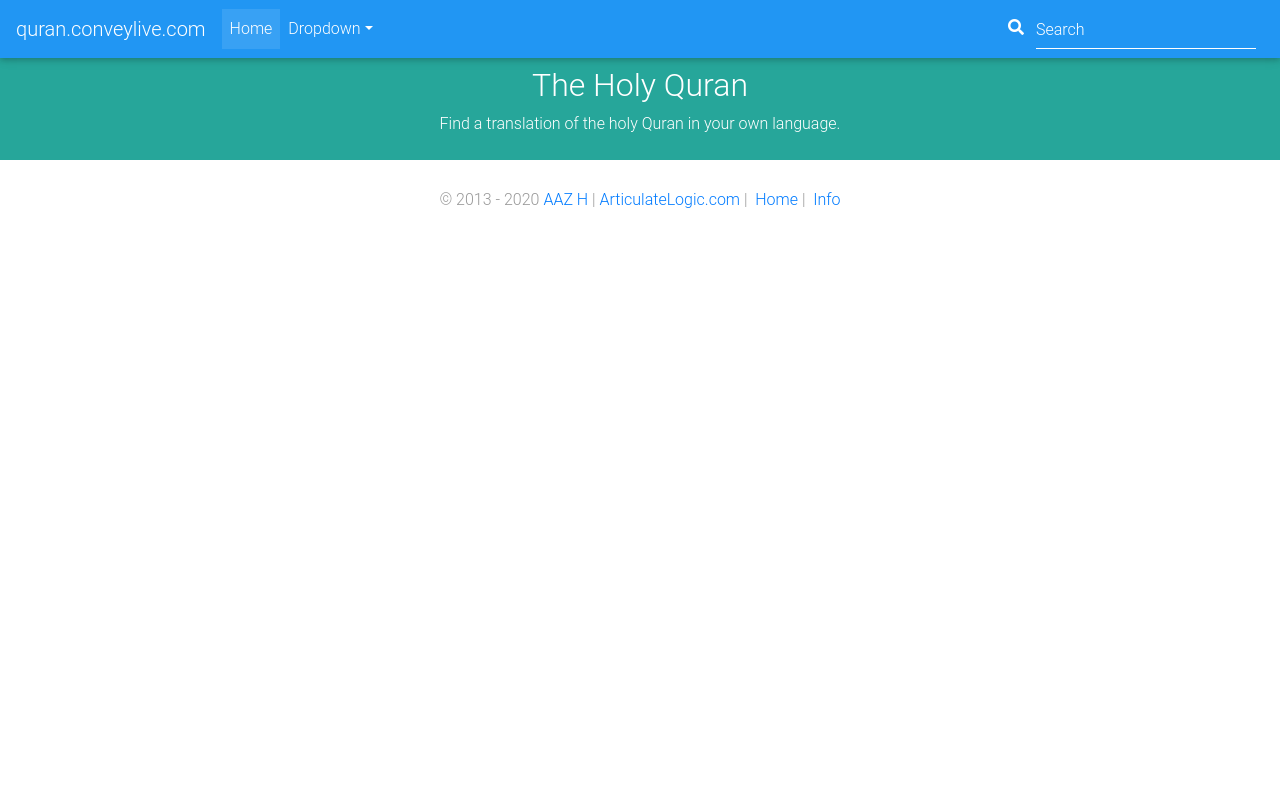
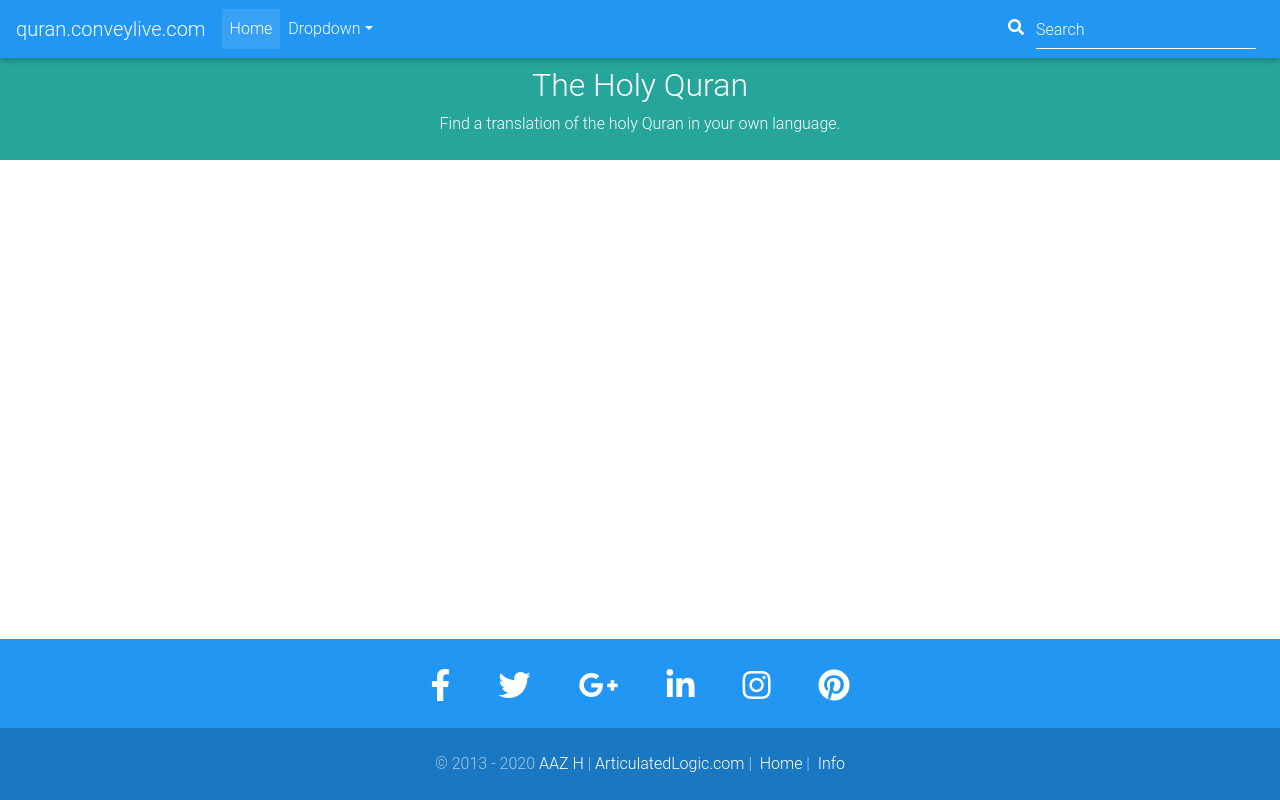
Before and after one commit to aazhbd/quoteshare, a Django app: page / in a window 1280 px wide. Run offline with Django 3.2, Linux system fonts and the light colour scheme; data that the repository does not hold is empty; some libraries are stand-ins or nearby versions; some web fonts are replaced.

Commit message:
Added footer styling.

```diff
--- a/qquote/static/css/style.css
+++ b/qquote/static/css/style.css
@@ -1,10 +1,12 @@
+
 html {
   position: relative;
   min-height: 100%;
 }
 
 body {
-  margin-bottom: 60px;
+  margin-bottom: 200px;
+  height: 100%;
 }
 
 
@@ -69,18 +71,9 @@ body {
   font-weight: 900;
 }
 
-
-#footer {
-  position: relative;
+.footer {
+  position: absolute;
+  bottom: 0;
   float: none;
-  text-align: center;
-  margin: auto;
-  color: #999;
-  padding: 10px;
+  margin-top: 10px;
 }
-
-#footer .content {
-  margin: 0 auto;
-  text-align: center;
-  padding: 10px;
-}
--- a/qquote/templates/chapter.html
+++ b/qquote/templates/chapter.html
@@ -1,13 +1,13 @@
 {% extends "main.html" %}
 {% load static %}{% load i18n %}
-{% block title %} Home {% endblock %}
+{% block title %} Chapter {{ chapter_info.number }} | {{chapter_info.transliteration}} {% endblock %}
 
 {% block scripttags %}
 {% endblock %}
 
 {% block content %}
 
-<header class="bg-primary mb-2 teal lighten-1 white-text">
+<header class="bg-primary teal lighten-1 white-text">
     <div class="container text-center p-2 mx-auto">
         <h2 class="h1-responsive arabic-amiri">{{chapter_info.arabic_name}}</h2>
         <p>Chapter {{ chapter_info.number }} | {{chapter_info.transliteration}} | Total Verses {{ chapter_info.total_verses }} | English name: {{chapter_info.english_name}}</p>
--- a/qquote/templates/home.html
+++ b/qquote/templates/home.html
@@ -7,7 +7,7 @@
 
 {% block content %}
 
-<header class="bg-primary mb-2 teal lighten-1 white-text">
+<header class="bg-primary teal lighten-1 white-text">
     <div class="container text-center p-2 mx-auto">
         <h2 class="heading h2-responsive">The Holy Quran</h2>
         <p>Find a translation of the holy Quran in your own language.</p>
--- a/qquote/templates/main.html
+++ b/qquote/templates/main.html
@@ -64,13 +64,39 @@
 </div>
 {% endblock %}
 
-<div id="footer">
-    <div class="content">
-        &copy; 2013 - 2020 <a href="mailto:aazhbd@yahoo.com">AAZ H</a> | <a href="http://www.articulatelogic.com/">ArticulateLogic.com</a>
+<footer class="page-footer footer white-text blue pt-2 mb-0 w-100">
+    <div class="container">
+        <div class="row">
+            <div class="col-md-12 py-4">
+                <div class="mb-1 flex-center">
+                    <a class="fb-ic">
+                        <i class="fab fa-facebook-f fa-lg white-text mr-md-5 mr-3 fa-2x"> </i>
+                    </a>
+                    <a class="tw-ic">
+                        <i class="fab fa-twitter fa-lg white-text mr-md-5 mr-3 fa-2x"> </i>
+                    </a>
+                    <a class="gplus-ic">
+                        <i class="fab fa-google-plus-g fa-lg white-text mr-md-5 mr-3 fa-2x"> </i>
+                    </a>
+                    <a class="li-ic">
+                        <i class="fab fa-linkedin-in fa-lg white-text mr-md-5 mr-3 fa-2x"> </i>
+                    </a>
+                    <a class="ins-ic">
+                        <i class="fab fa-instagram fa-lg white-text mr-md-5 mr-3 fa-2x"> </i>
+                    </a>
+                    <a class="pin-ic">
+                        <i class="fab fa-pinterest fa-lg white-text fa-2x"> </i>
+                    </a>
+                </div>
+            </div>
+        </div>
+    </div>
+    <div class="footer-copyright text-center py-4">
+        &copy; 2013 - 2020 <a href="mailto:aazhbd@yahoo.com">AAZ H</a> | <a href="http://www.articulatedlogic.com/">ArticulatedLogic.com</a>
         | &nbsp;<a href="/">Home</a>
         | &nbsp;<a href="/info">Info</a>
     </div>
-</div>
+</footer>
 
 <script type="text/javascript" src="{% static 'js/jquery-3.4.1.min.js' %}"></script>
 <script type="text/javascript" src="{% static 'js/popper.min.js' %}"></script>
--- a/qquote/templates/verse.html
+++ b/qquote/templates/verse.html
@@ -1,13 +1,13 @@
 {% extends "main.html" %}
 {% load static %}{% load i18n %}
-{% block title %} Home {% endblock %}
+{% block title %} Chapter {{ chapter_info.number }} | {{chapter_info.transliteration}} {% endblock %}
 
 {% block scripttags %}
 {% endblock %}
 
 {% block content %}
 
-<header class="bg-primary mb-2 teal lighten-1 white-text">
+<header class="bg-primary teal lighten-1 white-text">
     <div class="container text-center p-2 mx-auto">
         <h2 class="h1-responsive arabic-amiri">{{chapter_info.arabic_name}}</h2>
         <p>Chapter {{ chapter_info.number }} | {{chapter_info.transliteration}} | Total Verses {{ chapter_info.total_verses }} | English name: {{chapter_info.english_name}}</p>
```
